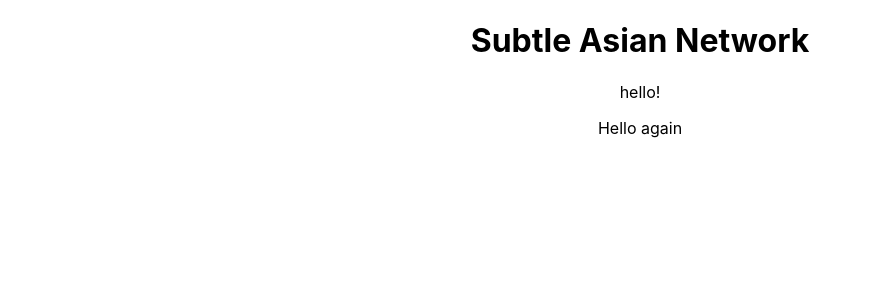
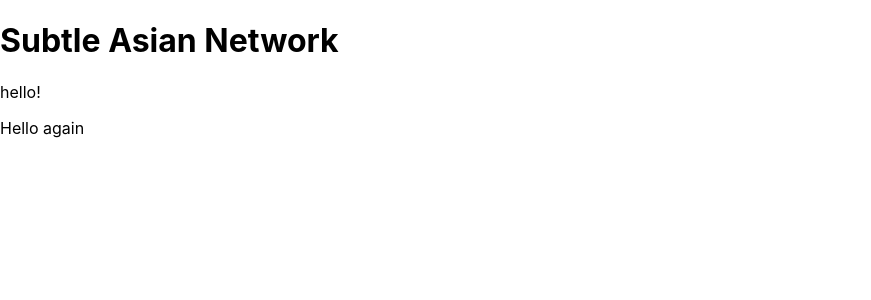
Before and after one commit to aibarrola/SubtleAsianNetwork, a React (Create React App) app: page / in a window 1280 px wide. Shown: the top 300 px of the page, without its empty margins (0-871 px from the left). Built offline with nearby package versions, Linux system fonts and the light colour scheme.

Commit message:
add react router

```diff
--- a/src/App.js
+++ b/src/App.js
@@ -1,12 +1,27 @@
 import React from 'react';
+import {
+  BrowserRouter as Router,
+  Switch,
+  Route,
+  Link,
+  Redirect,
+} from "react-router-dom";
 import './App.css';
 import Landing from './pages/landing';
+import SignUp from './pages/signup/signUp';
 
 function App() {
   return (
-    <div className="App">
-     <Landing />
-    </div>
+    <Router>
+      <Switch>
+        <Route exact path="/">
+          <Landing />
+        </Route>
+        <Route path="/signup">
+          <SignUp />
+        </Route>
+      </Switch>
+    </Router>
   );
 }
 
```
